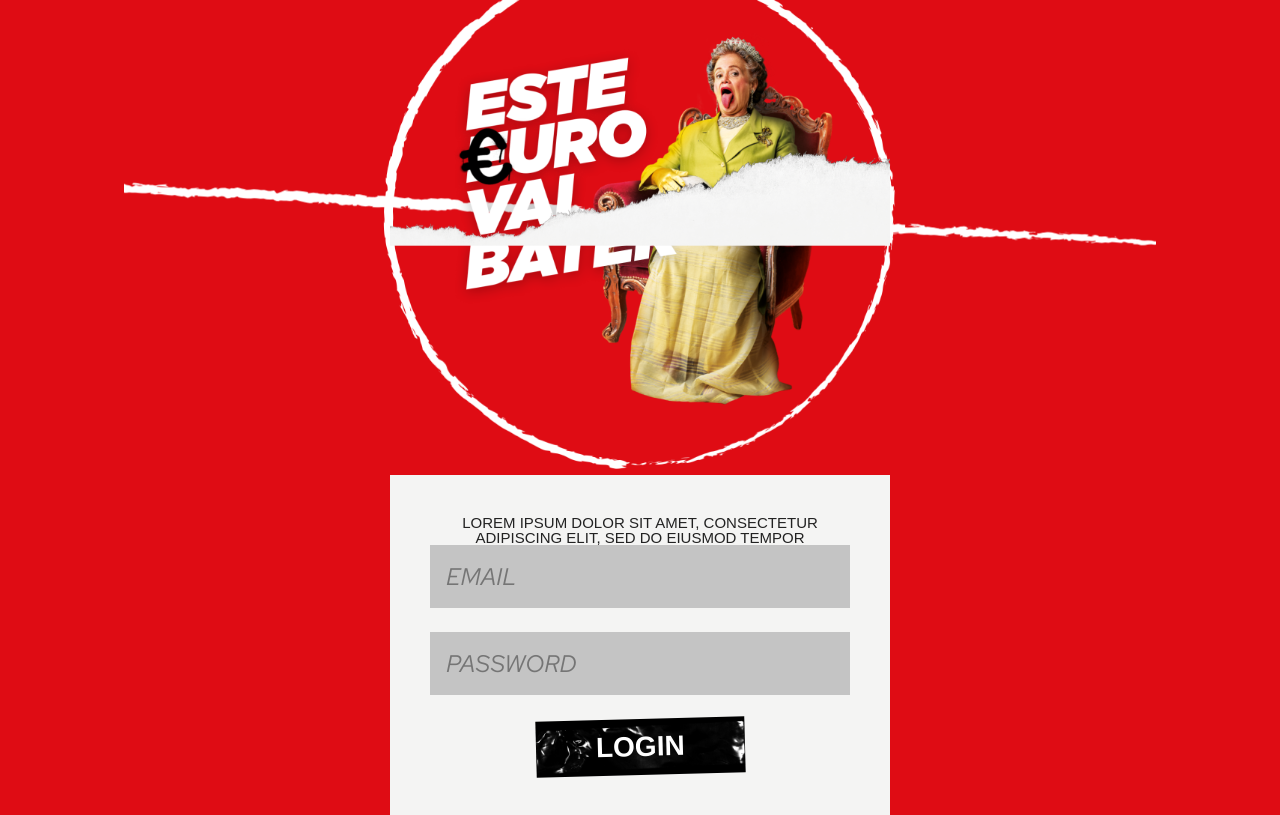
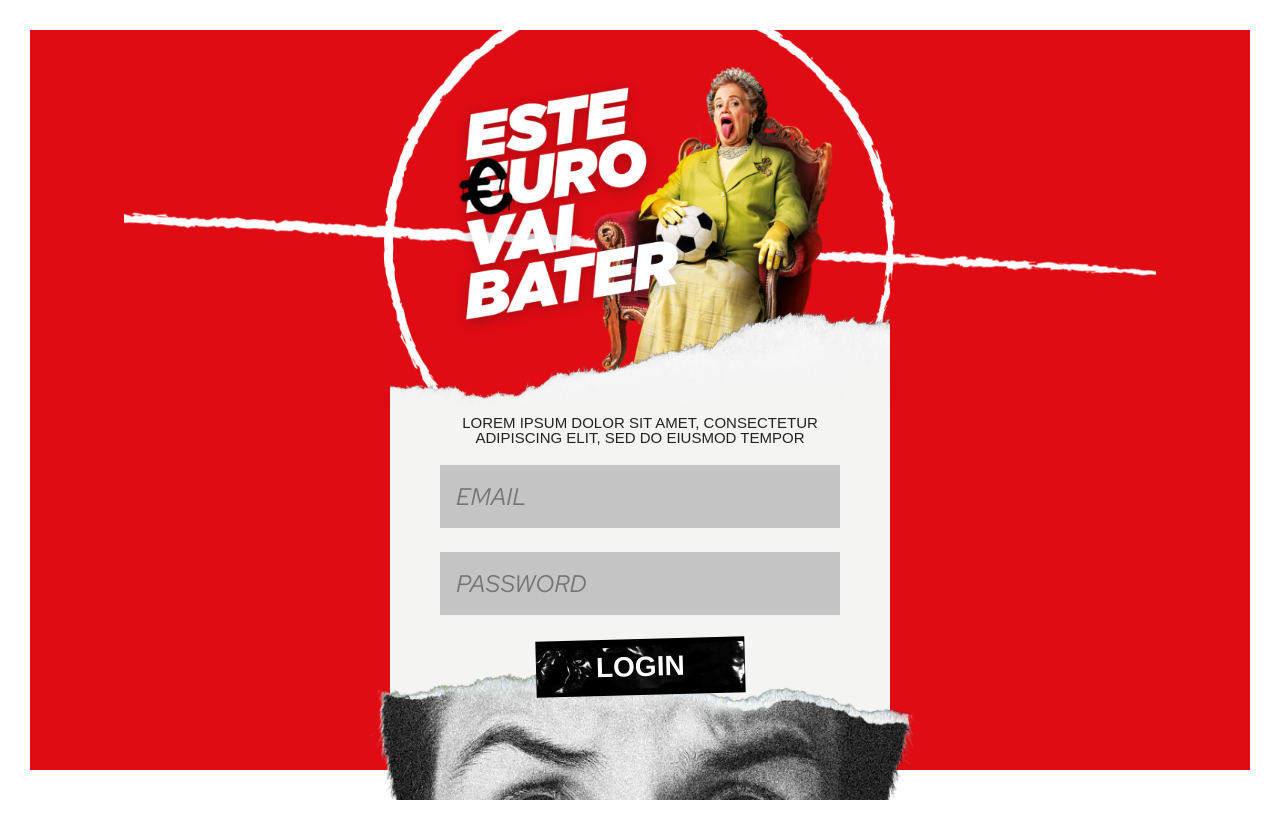
Before and after one commit to dargains/betclic, a Vue app: page / in a window 1280 px wide. Built offline with nearby package versions, Linux system fonts and the light colour scheme.

Commit message:
UPD: login styling;

```diff
--- a/src/screens/Login.vue
+++ b/src/screens/Login.vue
@@ -1,5 +1,6 @@
 <template>
   <section class="login">
+    <div class="intro">
       <div class="wrapper">
         <figure class="background">
           <img
@@ -47,6 +48,19 @@
           >
             <span>login</span>
           </button>
+          <figure class="paperBottom">
+            <img
+              src="../assets/images/homem 1.png"
+              alt="Dude"
+            >
+          </figure>
+        </div>
+        <figure class="logo">
+          <img
+            src="../assets/images/logo.svg"
+            alt="BetClic"
+          >
+        </figure>
       </div>
     </div>
   </section>
@@ -72,6 +86,7 @@ export default {
         password: this.password
       }
       this.$store.dispatch('login', data).catch(message => {
+        this.isLoading = false
         this.error = message
       })
     }
@@ -81,32 +96,25 @@ export default {
 
 <style lang="scss" scoped>
 section {
+  height: 100vh;
+  padding: 30px;
+  overflow: hidden;
+}
+.intro {
   background-color: #DF0C14;
-  min-height: 100vh;
-}
-.button {
-  transform: rotate(-1.5deg);
-  background-image: url('../assets/images/plastic_1.png');
-  background-color: #000;
-  background-position: center;
-  background-size: contain;
-  background-repeat: no-repeat;
-  padding: 12px 60px;
-  span {
-    font-size: 28px;
-    color: #FFF;
-    font-weight: bold;
-  }
+  height: 100%;
 }
 .form {
-  padding: 40px;
+  padding: 10px 50px 40px;
   text-align: center;
   max-width: 500px;
+  top: -100px;
   margin: 0 auto;
   background-color: #F4F4F3;
 }
 p {
   font-size: 15px;
+  margin-bottom: 20px;
 }
 label {
   display: block;
@@ -124,12 +132,40 @@ input {
 }
 .error {
   color: red;
-  margin-bottom: 8px;
+  margin-bottom: 20px;
+}
+.button {
+  transform: rotate(-1.5deg);
+  background-image: url('../assets/images/plastic_1.png');
+  background-color: #000;
+  background-position: center;
+  background-size: contain;
+  background-repeat: no-repeat;
+  padding: 12px 60px;
+  z-index: 1;
+  span {
+    font-size: 28px;
+    color: #FFF;
+    font-weight: bold;
+  }
 }
 .paperTop {
   position: absolute;
-  top: -100%;
+  top: -110px;
   left: 0;
   right: 0;
 }
+.paperBottom {
+  position: absolute;
+  width: 560px;
+  left: 50%;
+  transform: translateX(-50%);
+  top: 80%;
+}
+.logo {
+  position: absolute;
+  right: 0;
+  bottom: -100px;
+  width: 240px;
+}
 </style>
```
Lines whose indentation alone changed are shown as unchanged.
